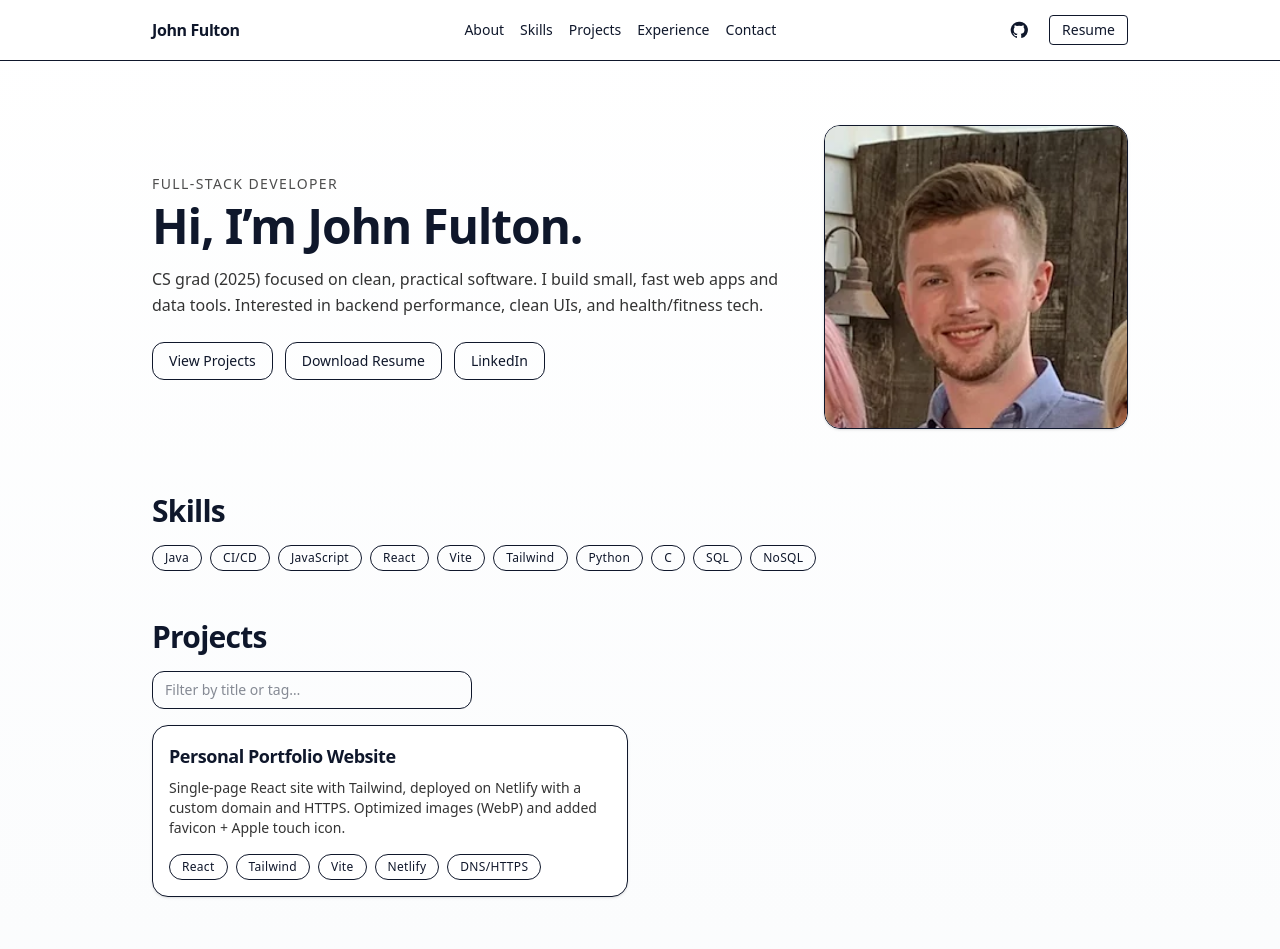
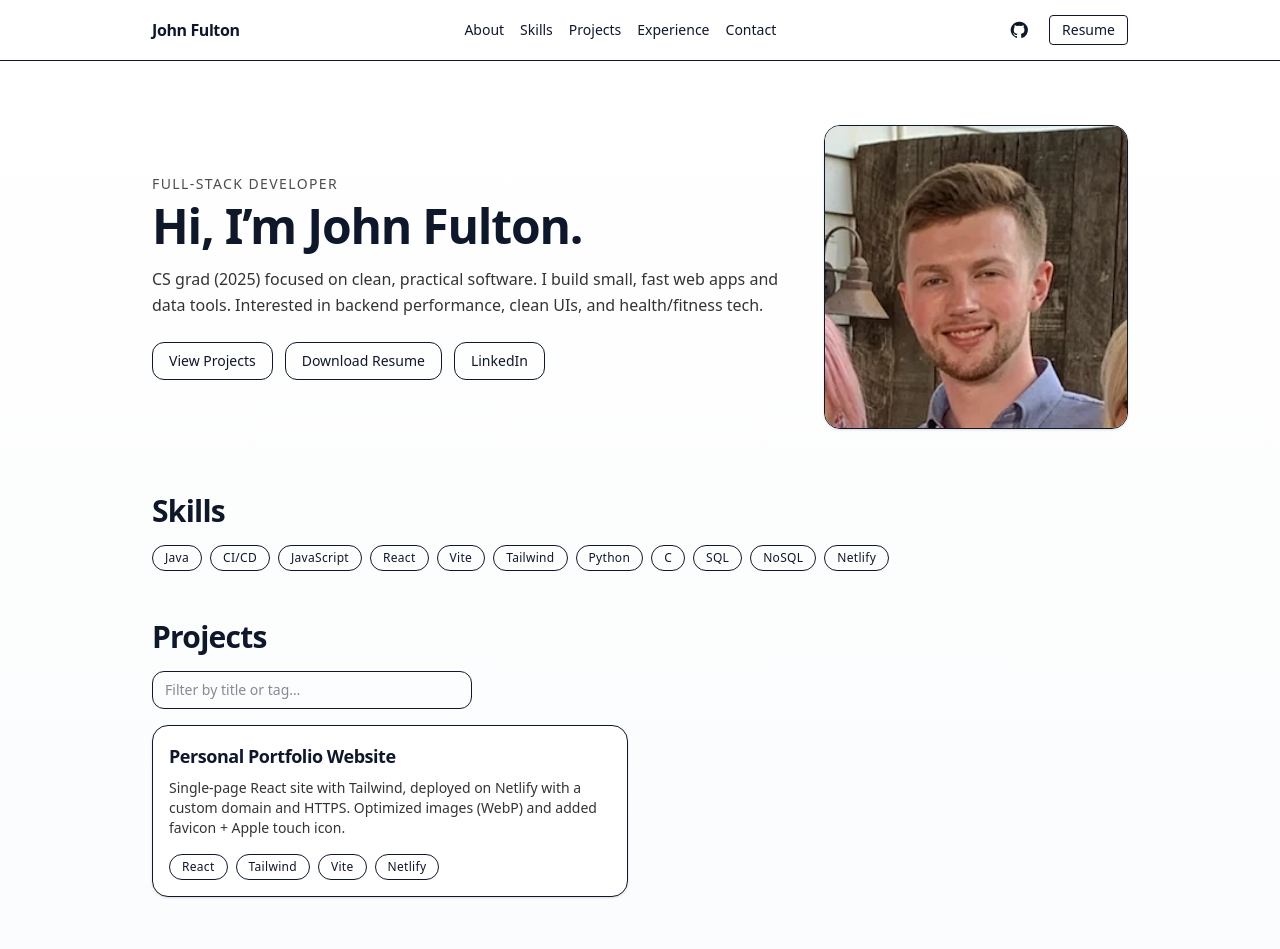
Before and after one commit to jfulton4/my-portfolio, a React (Vite) app: page / in a window 1280 px wide. Shown: the top 949 px of the page. Built offline with nearby package versions, Linux system fonts and the light colour scheme.

Commit message:
Altered site content to be accurate, will add more projects in the future

```diff
--- a/src/App.jsx
+++ b/src/App.jsx
@@ -37,7 +37,7 @@ const data = {
   skills: [
     "Java", "CI/CD",
     "JavaScript","React", "Vite", "Tailwind",
-    "Python", "C", "SQL", "NoSQL"
+    "Python", "C", "SQL", "NoSQL", "Netlify",
   ],
   projects: [
     /*
@@ -85,7 +85,7 @@ const data = {
         title: "Personal Portfolio Website",
         description:
           "Single-page React site with Tailwind, deployed on Netlify with a custom domain and HTTPS. Optimized images (WebP) and added favicon + Apple touch icon.",
-        tags: ["React", "Tailwind", "Vite", "Netlify", "DNS/HTTPS"],
+        tags: ["React", "Tailwind", "Vite", "Netlify"],
         links: {
           demo: "https://johnfulton.dev",
           github: "https://github.com/jfulton4/my-portfolio"
```
